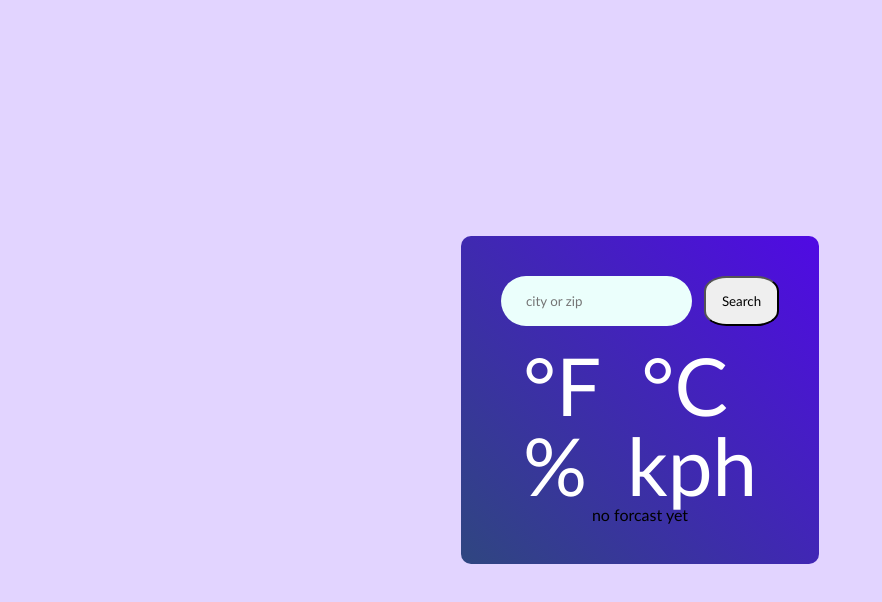
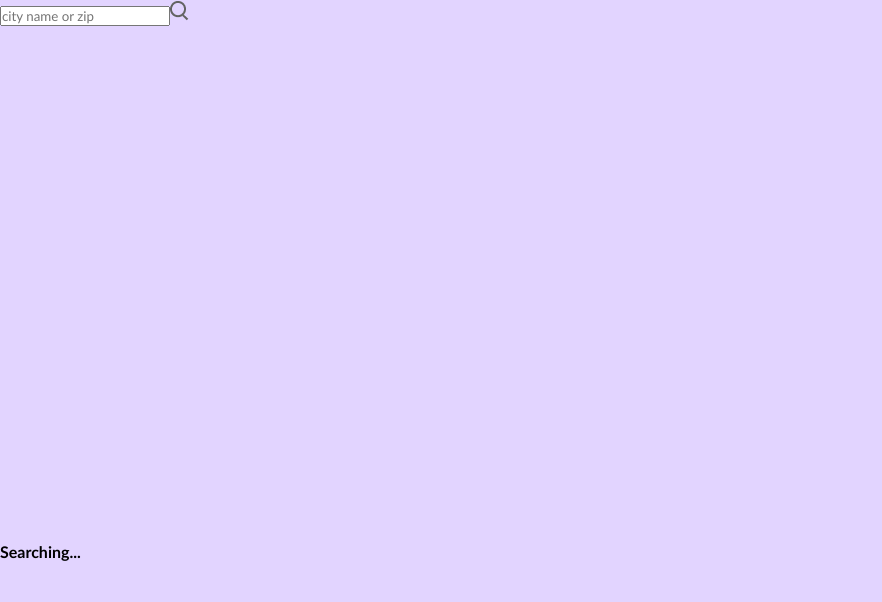
Before and after one commit to JonathanCBU/weather_front, a React (Vite) app: page / in a window 1280 px wide. Shown: the top 602 px of the page, without its empty margins (0-882 px from the left). Built offline with nearby package versions, Linux system fonts and the light colour scheme; no server answers.

Commit message:
startover

```diff
--- a/src/App.jsx
+++ b/src/App.jsx
@@ -1,47 +1,62 @@
 import React, { useRef } from "react";
-import Today from "./components/Today";
-import Weather from "./components/Weather";
 import axios from "axios";
 import { useEffect, useState } from "react";
+import SearchBar from "./components/SearchBar"
 
-const Search = () => {
-  const inputRef = useRef();
+const App = () => {
+  const [query, setQuery] = useState("");
+  const [weather, setWeather] = useState({
+    loading: true,
+    data: {},
+    error: false,
+  });
 
-  const [currentData, setCurrentData] = useState(false);
-  const [forecastData, setForecastData] = useState(false);
+  const search = async (event) => {
+    event.preventDefault();
+    if (
+      event.type === "click" ||
+      (event.type === "keypress" && event.key === "Enter")
+    ) {
+      setWeather({ ...weather, loading: true });
+      const url = `http://127.0.0.1:8080/weather/${query}`;
 
-  const fetchApi = async (location) => {
-    try {
-      console.log(location);
-      const url = `http://127.0.0.1:8080/weather/${location}`;
-      const response = await axios.get(url);
-      console.log(response.data);
-      setCurrentData(response.data.current);
-      setForecastData(response.data.forcast);
-    } catch (error) {
-      console.log(error);
+      try {
+        const response = await axios.get(url);
+        console.log(response.data);
+        setWeather({ data: response.data, loading: false, error: false });
+      } catch (error) {
+        setWeather({ ...weather, data: {}, loading: false, error: true });
+        console.log("error", error);
+      }
     }
   };
 
-  useEffect(() => {
-    fetchApi("Boston");
-  }, []);
+  return (
+    <div className="app">
+      <SearchBar query={query} setQuery={setQuery} search={search} />
 
-  return (
-    <div className="search">
-      <form onSubmit={() => fetchApi(inputRef.current.value)}>
-        <input type="text" placeholder="city or zip" ref={inputRef} />
-      </form>
+      {weather.loading && (
+        <>
+          <br />
+          <br />
+          <h4>Searching...</h4>
+        </>
+      )}
+
+      {weather.error && (
+        <>
+          <br />
+          <br />
+          <span className="error-message">
+            <span>Sorry, no result found. Please Try again</span>
+          </span>
+        </>
+      )}
+
+      {weather && weather.data && weather.data.condition && (
+        <p>Data is good!</p>
+      )}
     </div>
   );
 };
-
-const App = () => {
-  return (
-    <div className="app">
-      <Weather />
-    </div>
-  );
-};
-
 export default App;
--- /dev/null
+++ b/src/components/SearchBar.jsx
@@ -0,0 +1,26 @@
+import React from "react";
+import searchIcon from "../assets/search.png";
+
+const SearchBar = ({ query, setQuery, search }) => {
+  const handleKeyPress = (event) => {
+    if (event.key === "Enter") {
+      search(event);
+    }
+  };
+  return (
+    <div className="SearchBar">
+      <input
+        type="text"
+        className="search-input"
+        placeholder="city name or zip"
+        name="query"
+        value={query}
+        onChange={(event) => setQuery(event.target.value)}
+        onKeyDown={handleKeyPress}
+      />
+      <img src={searchIcon} onClick={search} />
+    </div>
+  );
+};
+
+export default SearchBar;
--- a/src/components/Today.jsx
+++ /dev/null
@@ -1,43 +0,0 @@
-import React from "react";
-import "./style/Today.css";
-import day_img from "../assets/clear.png";
-import { useEffect, useState } from "react";
-import axios from "axios";
-
-const Today = () => {
-  const [weather, setWeather] = useState({});
-
-  // const fetchApi = async () => {
-  //   // const response = await axios.get("/weather/Brooklyn");
-
-  //   // TODO: figure out what is cached that's not updating my proxy
-  //   const response = await axios.get("http://127.0.0.1:8080/weather/Brooklyn");
-
-  //   console.log(response.data);
-  // };
-
-  // useEffect(() => {
-  //   fetchApi();
-  // }, []);
-
-  return (
-    <div className="today">
-      <div className="indicator">
-        <img src={day_img} alt="" className="weather-icon" />
-        <p className="description">Desc</p>
-      </div>
-      <div className="numericInfo">
-        <div className="temp">
-          <p className="farenheit">temp_f</p>
-          <p className="celsius">temp_c</p>
-        </div>
-        <div className="air">
-          <p>hume</p>
-          <p>wind</p>
-        </div>
-      </div>
-    </div>
-  );
-};
-
-export default Today;
--- a/src/components/Weather.jsx
+++ /dev/null
@@ -1,103 +0,0 @@
-import React from "react";
-import { useState, useEffect, useRef } from "react";
-import "./style/Weather.css";
-import axios from "axios";
-import clear from "../assets/clear.png";
-import cloud from "../assets/cloud.png";
-import drizzle from "../assets/drizzle.png";
-import rain from "../assets/rain.png";
-import snow from "../assets/snow.png";
-import wind from "../assets/wind.png";
-import humidity from "../assets/humidity.png";
-
-const Weather = () => {
-  const inputRef = useRef();
-
-  const [currentData, setCurrentData] = useState(false);
-  const [forecastData, setForecastData] = useState(false);
-  const [locationData, setLocationData] = useState(false);
-
-  const icon_codes = {
-    "01d": clear,
-    "01n": clear,
-    "02d": cloud,
-    "02n": cloud,
-    "03d": cloud,
-    "03n": cloud,
-    "04d": drizzle,
-    "04n": drizzle,
-    "09d": rain,
-    "09n": rain,
-    "10d": rain,
-    "10n": rain,
-    "13d": snow,
-    "13n": snow,
-  };
-
-  const Forecast = ({ props }) => {
-    return (
-      <div>
-        <img src={icon_codes[props.icon]}></img>
-        <p>{props.date}</p>
-        <p>{props.high}</p>
-        <p>{props.low}</p>
-      </div>
-    );
-  };
-
-  const fetchApi = async (location) => {
-    try {
-      console.log(location);
-      const url = `http://127.0.0.1:8080/weather/${location}`;
-      const response = await axios.get(url);
-      console.log(response.data);
-      setCurrentData(response.data.current);
-      setForecastData(response.data.daily);
-      setLocationData({
-        name: response.data.name,
-        state: response.data.state,
-        country: response.data.country,
-      });
-      console.log(forecastData[0]);
-    } catch (error) {
-      console.log(error);
-    }
-  };
-
-  useEffect(() => {
-    fetchApi("New York");
-  }, []);
-
-  return (
-    <div className="weather">
-      <div className="search">
-        <input type="text" placeholder="city or zip" ref={inputRef} />
-        <button onClick={() => fetchApi(inputRef.current.value)}>Search</button>
-      </div>
-      <div className="indicator">
-        <img
-          src={icon_codes[currentData.icon]}
-          alt=""
-          className="weather-icon"
-        />
-        <p>{locationData.name}</p>
-        <p className="description">{currentData.description}</p>
-      </div>
-      <div className="numericInfo">
-        <div className="temp">
-          <p className="farenheit">{currentData.temp_f}°F</p>
-          <p className="celsius">{currentData.temp_c}°C</p>
-        </div>
-        <div className="air">
-          <p>{currentData.humidity}%</p>
-          <p>{currentData.wind_speed}kph</p>
-        </div>
-      </div>
-      <div className="forecast">
-        {forecastData ? <Forecast props={forecastData[0]} /> : <p>no forcast yet</p>}
-      </div>
-    </div>
-  );
-};
-
-export default Weather;
--- a/src/components/style/Search.css
+++ /dev/null
@@ -1,15 +0,0 @@
-.search {
-    display: flex;
-    align-items: center;
-    gap: 12px;
-}
-
-.search input {
-    height: 50px;
-    border: none;
-    outline: none;
-    border-radius: 40px;
-    padding-left: 25px;
-    color: #626262;
-    background: #ebfffc;
-}
--- a/src/components/style/Today.css
+++ /dev/null
@@ -1,28 +0,0 @@
-.today {
-    place-self: center;
-    padding: 40px;
-    border-radius: 10px;
-    background-image: linear-gradient(45deg, #2f4680, #500ae4);
-    display: flex;
-    flex-direction: column;
-    align-items: center;
-}
-
-.numericInfo p {
-    color: #fff;
-    font-size: 80px;
-    line-height: 1;
-}
-
-.numericInfo div {
-    display: flex;
-    flex-direction: row;
-    gap: 40px;
-    align-items: center;
-}
-
-.indicator p {
-    color: #fff;
-    font-size: 40px;
-    line-height: 1;
-}
--- a/src/components/style/Weather.css
+++ /dev/null
@@ -1,50 +0,0 @@
-.weather {
-    place-self: center;
-    padding: 40px;
-    border-radius: 10px;
-    background-image: linear-gradient(45deg, #2f4680, #500ae4);
-    display: flex;
-    flex-direction: column;
-    align-items: center;
-}
-.search {
-    display: flex;
-    align-items: center;
-    gap: 12px;
-}
-
-.search input {
-    height: 50px;
-    border: none;
-    outline: none;
-    border-radius: 40px;
-    padding-left: 25px;
-    color: #626262;
-    background: #ebfffc;
-}
-
-.search button {
-    width: 75px;
-    padding: 15px;
-    border-radius: 30%;
-    cursor: pointer;
-}
-
-.numericInfo p {
-    color: #fff;
-    font-size: 80px;
-    line-height: 1;
-}
-
-.numericInfo div {
-    display: flex;
-    flex-direction: row;
-    gap: 40px;
-    align-items: center;
-}
-
-.indicator p {
-    color: #fff;
-    font-size: 40px;
-    line-height: 1;
-}
```
Also changed, not shown: src/components/Search.jsx (deleted, +0 -16 lines).
